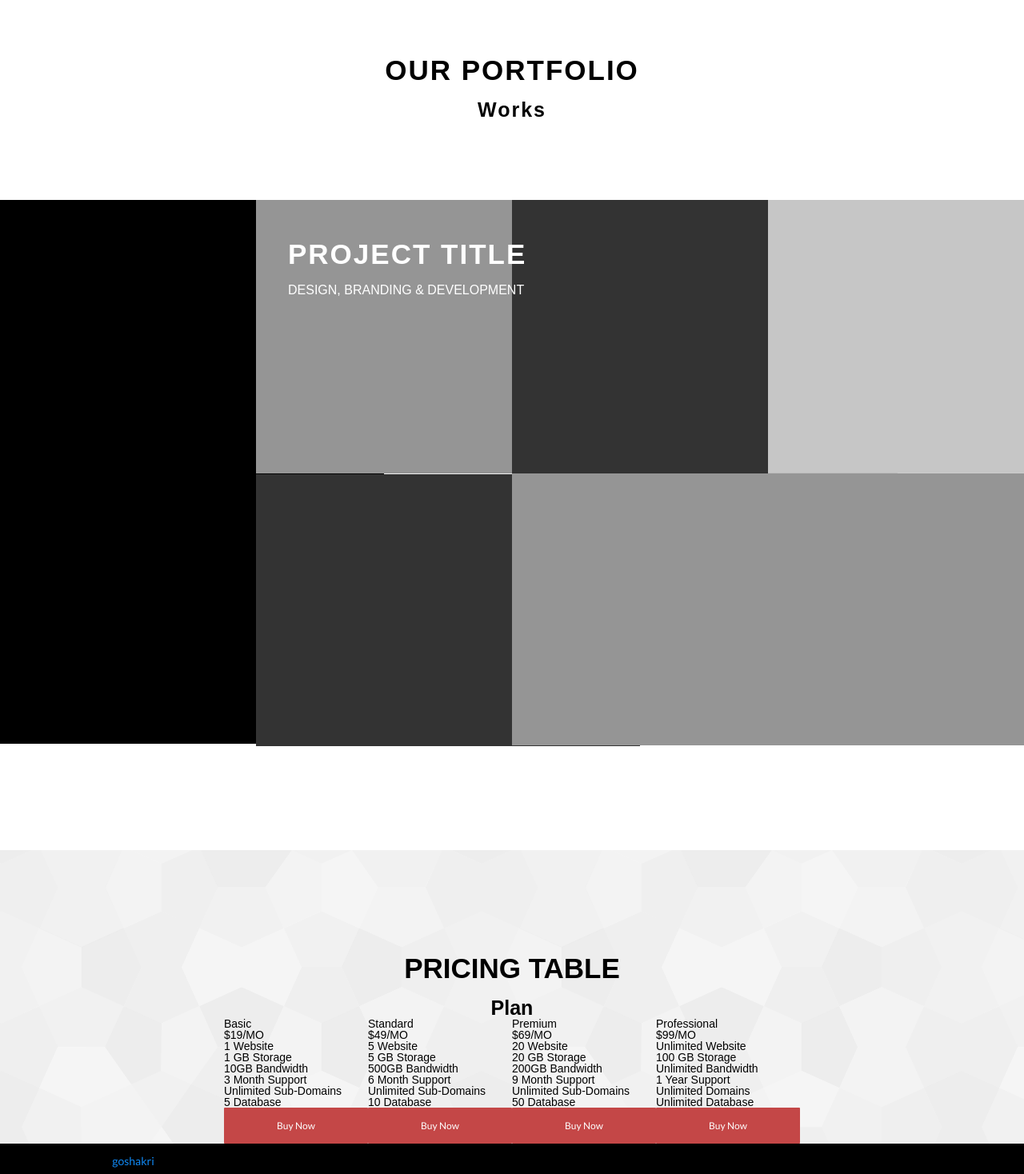
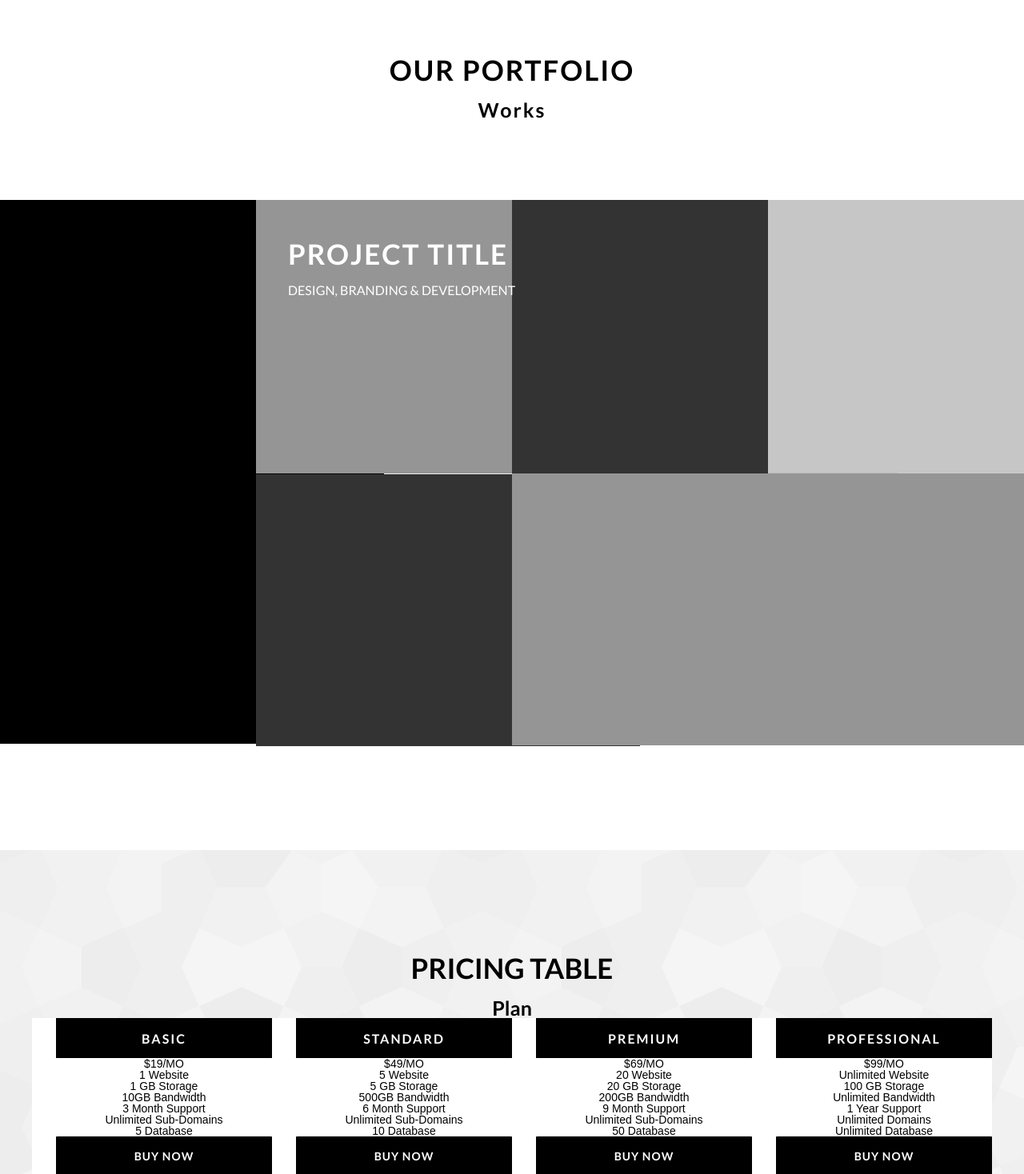
Before and after one commit to goshakri/google-Home-page1, a React (Create React App) app: page / in a window 1280 px wide. Shown: the part 2540-4008 px from the top of the page at 80% size. Built offline with nearby package versions, Linux system fonts and the light colour scheme.

Commit message:
Update PricingSection add style button

```diff
--- a/src/App.js
+++ b/src/App.js
@@ -285,7 +285,7 @@ function App() {
 
               <div className="PricingSection-pricingtable">
                 <div className="PricingSection-pricingcard">
-                  <h3>Basic</h3>
+                  <h3 className="Text-prcietext" >Basic</h3>
                   <div><sup>$</sup>19<span>/MO</span></div>
                   <ul>
                     <li>1 Website</li>
@@ -295,11 +295,11 @@ function App() {
                     <li>Unlimited Sub-Domains</li>
                     <li>5 Database</li>
                   </ul>
-                  <a className="Button" href="#">Buy Now</a>
+                  <a className="Button Button--price" href="#">Buy Now</a>
                 </div>
 
                 <div className="PricingSection-pricingcard">
-                  <h3>Standard</h3>
+                  <h3 className="Text-prcietext" >Standard</h3>
                   <div><sup>$</sup>49<span>/MO</span></div>
                   <ul>
                     <li>5 Website</li>
@@ -309,11 +309,11 @@ function App() {
                     <li>Unlimited Sub-Domains</li>
                     <li>10 Database</li>
                   </ul>
-                  <a className="Button" href="#">Buy Now</a>
+                  <a className="Button Button--price" href="#">Buy Now</a>
                 </div>
 
                 <div className="PricingSection-pricingcard">
-                  <h3>Premium</h3>
+                  <h3 className="Text-prcietext" >Premium</h3>
                   <div><sup>$</sup>69<span>/MO</span></div>
                   <ul>
                     <li>20 Website</li>
@@ -323,11 +323,11 @@ function App() {
                     <li>Unlimited Sub-Domains</li>
                     <li>50 Database</li>
                   </ul>
-                  <a className="Button" href="#">Buy Now</a>
+                  <a className="Button Button--price" href="#">Buy Now</a>
                 </div>
 
                 <div className="PricingSection-pricingcard">
-                  <h3>Professional</h3>
+                  <h3 className="Text-prcietext" >Professional</h3>
                   <div><sup>$</sup>99<span>/MO</span></div>
                   <ul>
                     <li>Unlimited Website</li>
@@ -337,7 +337,7 @@ function App() {
                     <li>Unlimited Domains</li>
                     <li>Unlimited Database</li>
                   </ul>
-                  <a className="Button" href="#">Buy Now</a>
+                  <a className="Button Button--price" href="#">Buy Now</a>
                 </div>
               </div>
             </div>
--- a/src/stylesheets/modules/_Button.scss
+++ b/src/stylesheets/modules/_Button.scss
@@ -22,6 +22,22 @@
     transition: .4s;
   }
 
+  &--price {
+    letter-spacing: 1px;
+    width: 270px;
+    height: 50px;
+    background-color: black;
+    text-transform: uppercase;
+    font-size: 14px;
+    font-weight: 700;
+
+
+    &:hover {
+      background-color: #c44747;
+      color: #fff;
+    }
+  }
+
   &--tituleblock {
     font-size: 14px;
   }
--- a/src/stylesheets/modules/_PricingSection.scss
+++ b/src/stylesheets/modules/_PricingSection.scss
@@ -8,4 +8,10 @@
     display: flex;
     justify-content: center;
   }
+
+  &-pricingcard {
+    padding-left: 30px;
+    background-color: #fff;
+    text-align: center;
+  }
 }
--- a/src/stylesheets/modules/_Text.scss
+++ b/src/stylesheets/modules/_Text.scss
@@ -6,6 +6,7 @@
   }
 
   &-familiastuido {
+    font-family: 'Lato', sans-serif;
     font-size: 20px;
     font-weight: 700;
     text-align: center;
@@ -18,6 +19,7 @@
   }
 
   &-aboutstudio {
+    font-family: 'Lato', sans-serif;
     font-size: 25px;
     font-weight: 700;
     text-transform: uppercase;
@@ -29,6 +31,7 @@
   }
 
   &-familiastudiop {
+    font-family: 'Lato', sans-serif;
     font-size: 14px;
     font-weight: 400;
     color: #878787;
@@ -37,6 +40,7 @@
   }
 
   &-number {
+    font-family: 'Lato', sans-serif;
     font-size: 60px;
     font-weight: 400;
     color: #fff;
@@ -44,6 +48,7 @@
   }
 
   &-statsh3 {
+    font-family: 'Lato', sans-serif;
     font-size: 18px;
     font-weight: 700;
     color: #fff;
@@ -52,12 +57,14 @@
   }
 
   &-recentworks {
+    font-family: 'Lato', sans-serif;
     font-size: 25px;
     font-weight: 700;
     letter-spacing: 2px;
   }
 
   &-ourportfolio {
+    font-family: 'Lato', sans-serif;
     font-size: 35px;
     font-weight: 700;
     letter-spacing: 2px;
@@ -69,6 +76,7 @@
   }
 
   &-design {
+    font-family: 'Lato', sans-serif;
     font-size: 16px;
     font-weight: 400;
     text-transform: uppercase;
@@ -76,13 +84,29 @@
   }
 
   &-pricingtable {
+    font-family: 'Lato', sans-serif;
     font-size: 35px;
     font-weight: 700;
     text-transform: uppercase;
   }
 
   &-suitableplan {
+    font-family: 'Lato', sans-serif;
     font-size: 25px;
     font-weight: 700
   }
+
+  &-prcietext {
+    font-family: 'Lato', sans-serif;
+    font-size: 16px;
+    font-weight: 700;
+    text-align: center;
+    text-transform: uppercase;
+    color: #fff;
+    width: 270px;
+    height: 50px;
+    background-color: black;
+    letter-spacing: 2px;
+    padding-top: 18px;
+  }
 }
```
